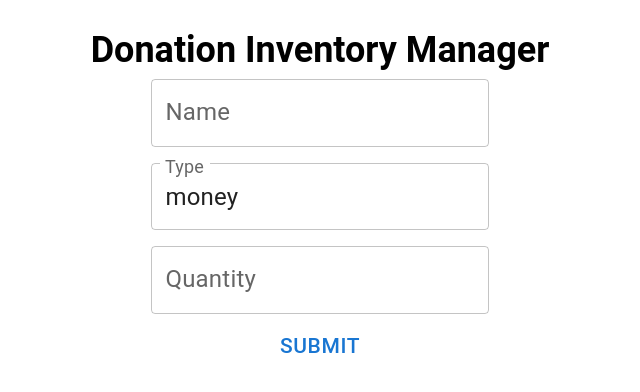
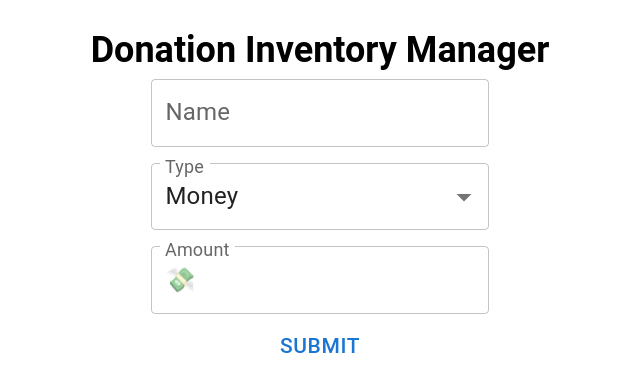
Before and after one commit to aidangadberry/DA_donation, a React (Create React App) app: page / in a window 1280 px wide. Shown: the top 392 px of the page, without its empty margins (320-960 px from the left). Built offline with nearby package versions, Linux system fonts and the light colour scheme.

Commit message:
Change type field to a dropdown with corresponding adornments for amount field

```diff
--- a/src/DonationForm.js
+++ b/src/DonationForm.js
@@ -1,6 +1,8 @@
 import React, { useState } from 'react';
 import FormControl from '@mui/material/FormControl';
 import TextField from '@mui/material/TextField';
+import MenuItem from '@mui/material/MenuItem';
+import InputAdornment from '@mui/material/InputAdornment';
 import Button from '@mui/material/Button';
 
 /*
@@ -21,9 +23,16 @@ export default function DonationForm() {
   const [formData, setFormData] = useState({
     name: '',
     type: 'money',
-    quantity: '',
+    amount: '',
     time: ''
   });
+
+  // adorn the amount field with an emoji based on the selected donation type
+  const quantityFieldLabels = {
+    'money': '💸',
+    'food': '🥫',
+    'clothes': '👚'
+  }
 
   // dynamic input setter for each field in the form
   const handleInputChange = (e) => {
@@ -52,17 +61,25 @@ export default function DonationForm() {
         />
         <TextField
           name="type"
-          value={formData.type}
+          defaultValue="money"
+          select
+          label="Type"
           onChange={handleInputChange}
-          label="Type"
           sx={{ m: 1, width: "25ch" }}
-        />
+        >
+          <MenuItem value="money">Money</MenuItem>
+          <MenuItem value="food">Food</MenuItem>
+          <MenuItem value="clothes">Clothes</MenuItem>
+        </TextField>
         <TextField
-          name="quantity"
-          value={formData.quantity}
+          name="amount"
+          value={formData.amount}
           onChange={handleInputChange}
-          label="Quantity"
+          label="Amount"
           sx={{ m: 1, width: "25ch" }}
+          InputProps={{
+            startAdornment: <InputAdornment position="start">{quantityFieldLabels[formData.type]}</InputAdornment>,
+          }}
         />
         <Button type="submit">Submit</Button>
       </FormControl>
```
